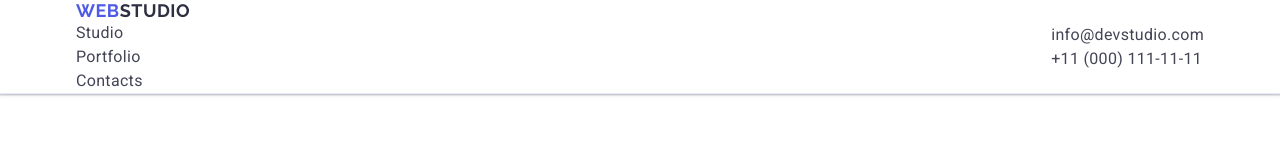
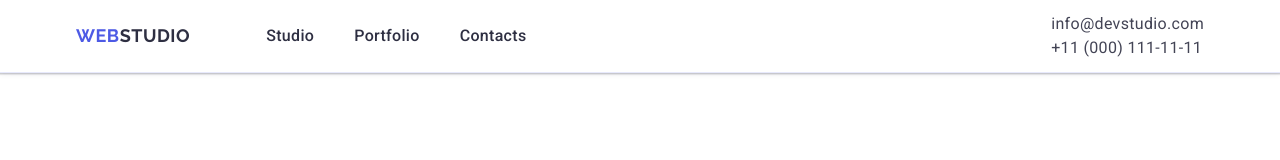
Before and after one commit to Kijoin1/goit-markup-hw-06, a plain HTML site: page index.html in a window 1280 px wide. Drawn offline with nearby package versions, Linux system fonts and the light colour scheme.

Commit message:
Update styles.css

```diff
--- a/css/styles.css
+++ b/css/styles.css
@@ -258,4 +258,29 @@ line-height: 0;
     .menu-btn-nav {
         display: none;
     }
+
+    .page-nav {
+    display: flex;
+    align-items: center;
+    justify-content: space-between;
+    max-width: 496px;
 }
+.page-nav-ul {
+display: flex;
+align-items: flex-start;
+justify-content: flex-start;
+flex-direction: row;
+gap: 40px;
+}
+    .nav-links {
+font-weight: 500;
+font-size: 16px;
+line-height: 1.5;
+letter-spacing: 0.02em;
+color: #2e2f42;
+
+padding: 24px 0;
+display: block;
+transition: color 250ms cubic-bezier(0.4, 0, 0.2, 1);
+}
+}
```
